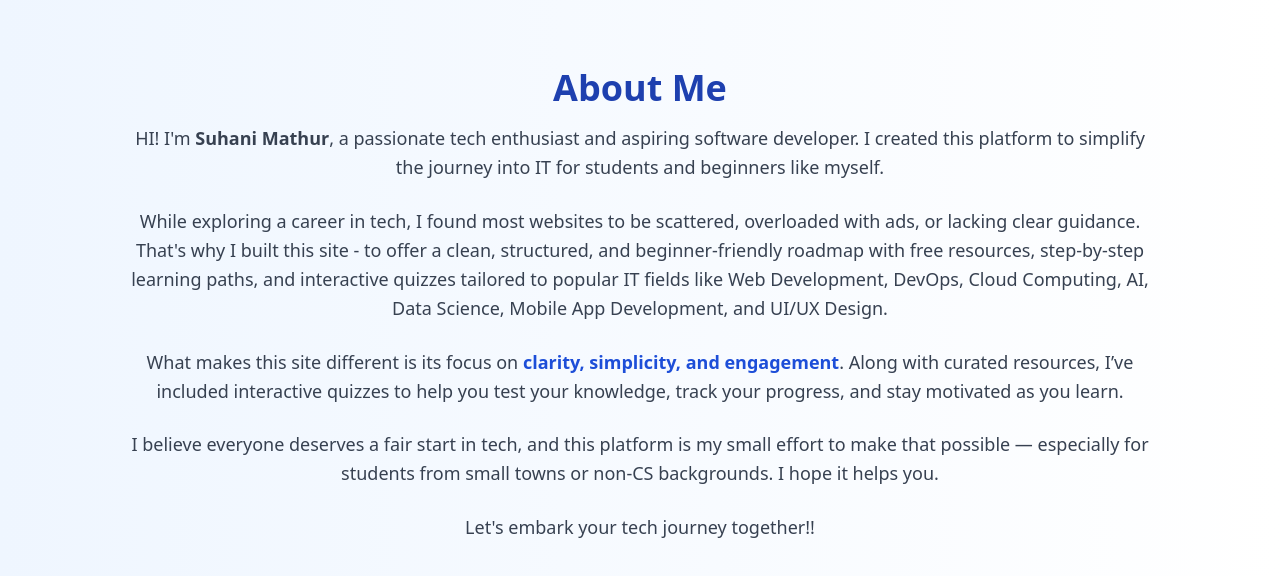
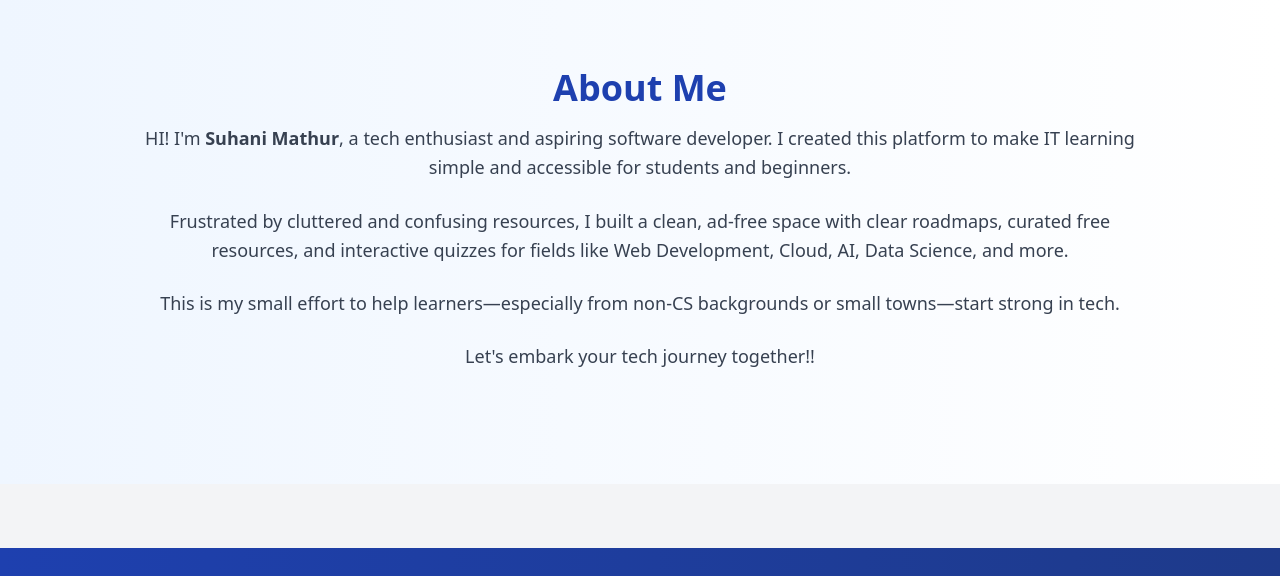
Before and after one commit to mathursuhani/IT-Careers-Map-Project, a plain HTML site: page index.html in a window 1280 px wide. Shown: the part 4240-4816 px from the top of the page. Drawn offline with nearby package versions, Linux system fonts and the light colour scheme.

Commit message:
ITCareersMap

```diff
--- a/index.html
+++ b/index.html
@@ -366,15 +366,13 @@
     <section id="about-me" class="py-16 bg-gradient-to-r from-blue-50 to-white px-6">
         <div class="max-w-5xl mx-auto text-center mb-12" data-aos="fade-down">
             <h2 class="text-4xl font-bold text-blue-800 mb-4">About Me</h2>
-            <p class="text-gray-700 text-lg leading-relaxed">HI! I'm <strong>Suhani Mathur</strong>, a passionate tech enthusiast and aspiring software developer. I created this platform to simplify the journey into IT for students and beginners like myself.</p>
+            <p class="text-gray-700 text-lg leading-relaxed">HI! I'm <strong>Suhani Mathur</strong>, a tech enthusiast and aspiring software developer. I created this platform to make IT learning simple and accessible for students and beginners.</p>
             <p class="text-gray-700 text-lg leading-relaxed mt-6">
-                While exploring a career in tech, I found most websites to be scattered, overloaded with ads, or lacking clear guidance. That's why I built this site - to offer a clean, structured, and beginner-friendly roadmap with free resources, step-by-step learning paths, and interactive quizzes tailored to popular IT fields like Web Development, DevOps, Cloud Computing, AI, Data Science, Mobile App Development, and UI/UX Design.
+                Frustrated by cluttered and confusing resources, I built a clean, ad-free space with clear roadmaps, curated free resources, and interactive quizzes for fields like Web Development, Cloud, AI, Data Science, and more.
             </p>
+
             <p class="text-gray-700 text-lg leading-relaxed mt-6">
-                What makes this site different is its focus on <span class="font-semibold text-blue-700">clarity, simplicity, and engagement</span>. Along with curated resources, I’ve included interactive quizzes to help you test your knowledge, track your progress, and stay motivated as you learn.
-            </p>
-            <p class="text-gray-700 text-lg leading-relaxed mt-6">
-                I believe everyone deserves a fair start in tech, and this platform is my small effort to make that possible — especially for students from small towns or non-CS backgrounds. I hope it helps you.
+                This is my small effort to help learners—especially from non-CS backgrounds or small towns—start strong in tech.
             </p>
             <p class="text-gray-700 text-lg leading-relaxed mt-6">
                 Let's embark your tech journey together!!
```
